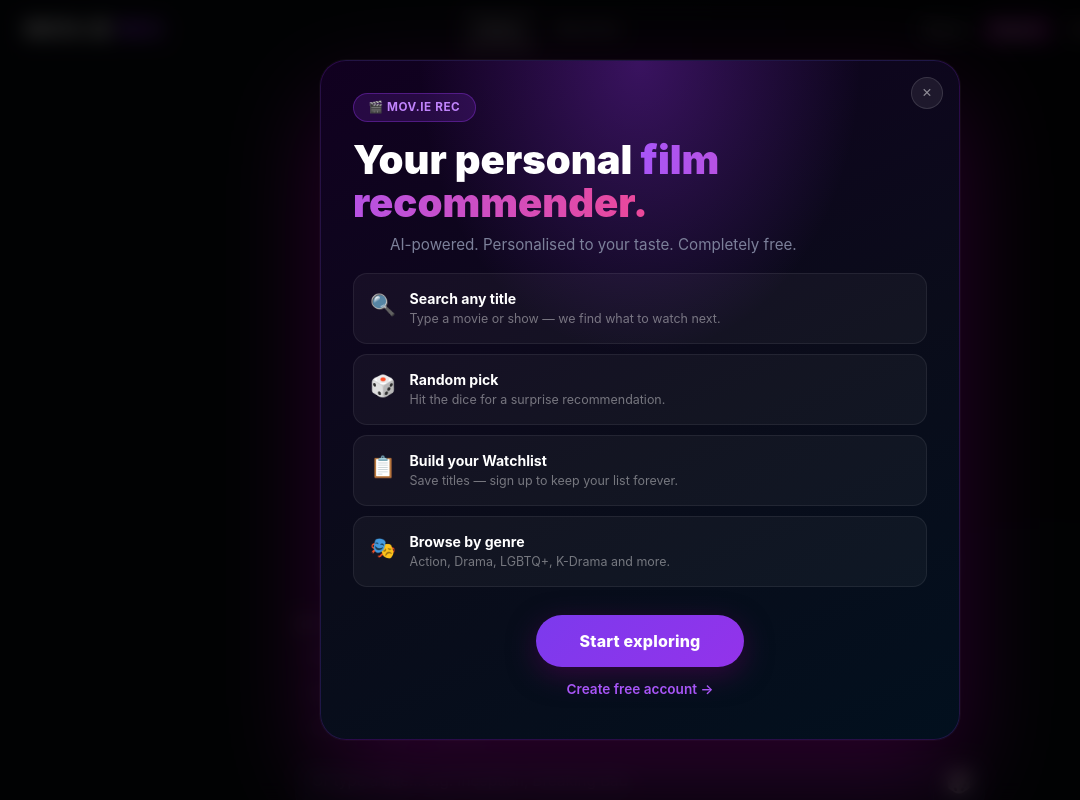
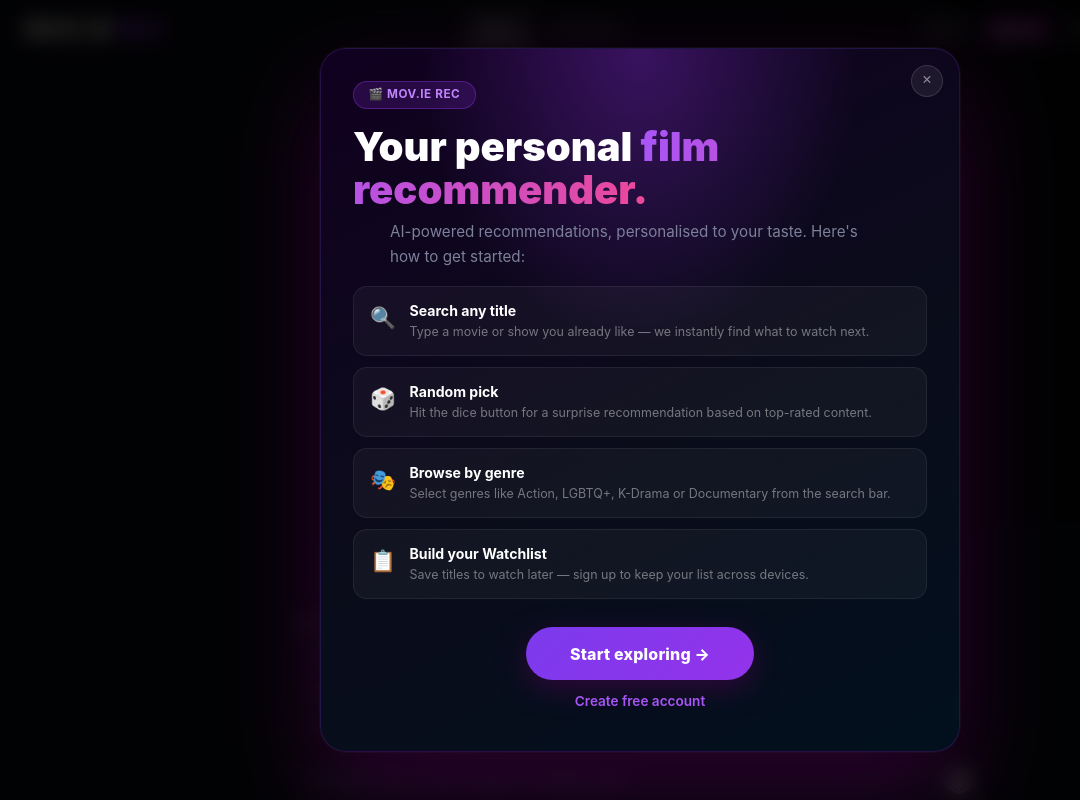
Before and after one commit to helena-byte999/MovieRec, a Flask app: template templates/index.html in a window 1280 px wide. Shown: the whole page, without its empty margins (0-1080 px from the left). Run offline with Flask 3, Linux system fonts and the light colour scheme; the template is opened without the code that fills it, so the values that code supplies are empty; parts of the project's set-up code (start-up, migrations or seed data) failed here and were passed over.

Commit message:
Simplify onboarding to instruction-only modal, clean up picker code

```diff
--- a/flask_app.py
+++ b/flask_app.py
@@ -837,12 +837,9 @@ def home():
     # Genre rows — cached per (region, lang) for 5 minutes
     rows = _cached_genre_rows(region, lang, pool, tr)
 
-    # Onboarding modal data — only computed for users who haven't onboarded yet
-    show_ob  = current_user.is_authenticated and not current_user.onboarded
-    ob_picks = _onboarding_picks(pool) if show_ob else []
-
+    show_ob = current_user.is_authenticated and not current_user.onboarded
     return render_template('index.html', hero=hero, genre_rows=rows, region=region,
-                           show_ob=show_ob, ob_picks=ob_picks)
+                           show_ob=show_ob)
 
 
 @app.route('/onboarding')
--- a/templates/index.html
+++ b/templates/index.html
@@ -109,113 +109,43 @@
   </div>
 </section>
 
-<!-- ── Onboarding / Welcome Modal (must be inside block content) ────── -->
+<!-- ── Welcome / Instruction Modal (inside block content) ─────────────── -->
 <div class="ob-overlay" id="obOverlay" data-show-ob="{{ 'true' if show_ob else 'false' }}">
   <div class="ob-shell" id="obModal">
-
-    {% if show_ob %}
-    {# ── Step 1: genre picker (logged-in, not onboarded) ─────────────── #}
-    <div class="ob-pane" id="obModalStep1">
-      <button class="ob-x" onclick="closeObModal()">✕</button>
-      <div class="ob-glow"></div>
-
-      <!-- Fanned poster cards — hero visual -->
-      <div class="ob-fan">
-        {% for m in ob_picks[:5] %}
-        <div class="ob-fan-card">
-          <img src="{{ m.poster_url }}" alt=""
-               onerror="this.parentElement.style.background='#1a1a2e'"/>
-        </div>
-        {% endfor %}
-      </div>
-
-      <span class="ob-chip">🎬 Personalised just for you</span>
-      <h1 class="ob-hl">Find films <span class="ob-hl-grad">made for you.</span></h1>
-      <p class="ob-sub">Tell us what you love — takes 30 seconds.</p>
-
-      <p class="ob-label">What genres do you enjoy?</p>
-      <div class="ob-genres">
-        {% for genre, emoji in [('Action','💥'),('Comedy','😂'),('Drama','🎭'),('Horror','👻'),
-          ('Sci-Fi','🚀'),('Thriller','🔪'),('Romance','💕'),('Animation','✨'),
-          ('Documentary','🎥'),('Crime','🕵️'),('Fantasy','🧙'),('Family','👨‍👩‍👧')] %}
-        <button class="ob-genre-btn" data-genre="{{ genre }}" onclick="toggleObGenre(this)">
-          <span class="ob-genre-emoji">{{ emoji }}</span>
-          <span class="ob-genre-name">{{ genre }}</span>
-        </button>
-        {% endfor %}
-      </div>
-
-      <div class="ob-actions">
-        <button class="ob-cta" onclick="goObStep2()">Continue →</button>
-        <button class="ob-skip" onclick="closeObModal()">Skip for now</button>
-      </div>
-    </div>
-
-    {# ── Step 2: title picker ─────────────────────────────────────────── #}
-    <div class="ob-pane d-none" id="obModalStep2">
-      <button class="ob-x" onclick="closeObModal()">✕</button>
-
-      <span class="ob-chip">Step 2 of 2</span>
-      <h1 class="ob-hl ob-hl-sm">Which of these<br><span class="ob-hl-grad">have you seen?</span></h1>
-      <p class="ob-sub">Pick at least 5 to unlock your personalised feed.</p>
-      <p class="ob-counter"><span id="obPickCount">0</span> selected<span id="obPickHint" class="ob-hint"> — pick at least 5</span></p>
-
-      <div class="ob-filter-bar" id="obModalFilterBar">
-        <button class="ob-filter-pill active" data-filter="all" onclick="obFilter(this,'all')">All</button>
-        <button class="ob-filter-pill" data-filter="Popular" onclick="obFilter(this,'Popular')">Popular</button>
-        {% set gseen = [] %}
-        {% for m in ob_picks %}
-          {% if m.ob_genre not in gseen and m.ob_genre != 'Popular' %}
-            {% if gseen.append(m.ob_genre) %}{% endif %}
-            <button class="ob-filter-pill" data-filter="{{ m.ob_genre }}"
-                    onclick="obFilter(this,'{{ m.ob_genre }}')">{{ m.ob_genre }}</button>
-          {% endif %}
-        {% endfor %}
-      </div>
-
-      <div class="ob-pick-grid" id="obModalGrid">
-        {% for m in ob_picks %}
-        <div class="ob-pick-card" data-title="{{ m.title|e }}" data-genre="{{ m.ob_genre }}"
-             onclick="toggleObPick(this)">
-          <img src="{{ m.poster_url }}" alt="{{ m.title|e }}" loading="lazy"
-               onerror="this.src='https://placehold.co/300x450/1a1a2e/59005c?text=No+Image'"/>
-          <div class="ob-pick-check">✓</div>
-          <p class="ob-pick-title">{{ m.title[:20] }}{% if m.title|length > 20 %}…{% endif %}</p>
-        </div>
-        {% endfor %}
-      </div>
-
-      <div class="ob-actions ob-actions-row">
-        <button class="ob-back" onclick="goObStep1()">← Back</button>
-        <button class="ob-cta" id="obDoneBtn" disabled onclick="completeObModal()">Let's go →</button>
-        <button class="ob-skip" onclick="closeObModal()">Skip</button>
-      </div>
-    </div>
-
-    {% else %}
-    {# ── Guest welcome ────────────────────────────────────────────────── #}
-    <div class="ob-pane" id="obWelcome">
+    <div class="ob-pane">
       <button class="ob-x" onclick="closeObModal()">✕</button>
       <div class="ob-glow"></div>
 
       <span class="ob-chip">🎬 MOV.IE REC</span>
       <h1 class="ob-hl">Your personal <span class="ob-hl-grad">film recommender.</span></h1>
-      <p class="ob-sub">AI-powered. Personalised to your taste. Completely free.</p>
+      <p class="ob-sub">AI-powered recommendations, personalised to your taste. Here's how to get started:</p>
 
       <div class="ob-feats">
-        <div class="ob-feat"><span class="ob-feat-icon">🔍</span><div><strong>Search any title</strong><p>Type a movie or show — we find what to watch next.</p></div></div>
-        <div class="ob-feat"><span class="ob-feat-icon">🎲</span><div><strong>Random pick</strong><p>Hit the dice for a surprise recommendation.</p></div></div>
-        <div class="ob-feat"><span class="ob-feat-icon">📋</span><div><strong>Build your Watchlist</strong><p>Save titles — sign up to keep your list forever.</p></div></div>
-        <div class="ob-feat"><span class="ob-feat-icon">🎭</span><div><strong>Browse by genre</strong><p>Action, Drama, LGBTQ+, K-Drama and more.</p></div></div>
+        <div class="ob-feat">
+          <span class="ob-feat-icon">🔍</span>
+          <div><strong>Search any title</strong><p>Type a movie or show you already like — we instantly find what to watch next.</p></div>
+        </div>
+        <div class="ob-feat">
+          <span class="ob-feat-icon">🎲</span>
+          <div><strong>Random pick</strong><p>Hit the dice button for a surprise recommendation based on top-rated content.</p></div>
+        </div>
+        <div class="ob-feat">
+          <span class="ob-feat-icon">🎭</span>
+          <div><strong>Browse by genre</strong><p>Select genres like Action, LGBTQ+, K-Drama or Documentary from the search bar.</p></div>
+        </div>
+        <div class="ob-feat">
+          <span class="ob-feat-icon">📋</span>
+          <div><strong>Build your Watchlist</strong><p>Save titles to watch later — sign up to keep your list across devices.</p></div>
+        </div>
       </div>
 
       <div class="ob-actions">
-        <button class="ob-cta" onclick="closeObModal()">Start exploring</button>
-        <a href="/auth/register" class="ob-register-link">Create free account →</a>
+        <button class="ob-cta" onclick="closeObModal()">Start exploring →</button>
+        {% if not current_user.is_authenticated %}
+        <a href="/auth/register" class="ob-register-link">Create free account</a>
+        {% endif %}
       </div>
     </div>
-    {% endif %}
-
   </div>
 </div>
 
@@ -268,77 +198,28 @@ fetch('/api/trending_live')
   })
   .catch(() => {});
 
-/* ── Onboarding / welcome modal ──────────────────────────────────────── */
+/* ── Welcome modal ───────────────────────────────────────────────────── */
 (function() {
-  const overlay  = document.getElementById('obOverlay');
-  const showOb   = overlay && overlay.dataset.showOb === 'true';
+  const ov     = document.getElementById('obOverlay');
+  const showOb = ov && ov.dataset.showOb === 'true';
   if (showOb || !localStorage.getItem('movierec_welcome_seen')) {
-    overlay && (overlay.style.display = 'flex');
+    ov && (ov.style.display = 'flex');
   }
 })();
 
-const _obSelected = new Set();
-const _obGenres   = new Set();
-
 function closeObModal() {
-  const ov = document.getElementById('obOverlay');
+  const ov     = document.getElementById('obOverlay');
+  const showOb = ov && ov.dataset.showOb === 'true';
   if (ov) ov.style.display = 'none';
   localStorage.setItem('movierec_welcome_seen', '1');
-}
-
-function toggleObGenre(btn) {
-  const g = btn.dataset.genre;
-  _obGenres.has(g) ? _obGenres.delete(g) : _obGenres.add(g);
-  btn.classList.toggle('ob-genre-selected', _obGenres.has(g));
-}
-
-function goObStep2() {
-  document.getElementById('obModalStep1').classList.add('d-none');
-  document.getElementById('obModalStep2').classList.remove('d-none');
-  if (_obGenres.size > 0) {
-    const pill = document.querySelector(`#obModalFilterBar .ob-filter-pill[data-filter="${[..._obGenres][0]}"]`);
-    if (pill) obFilter(pill, [..._obGenres][0]);
+  // Mark logged-in user as onboarded so modal doesn't reappear
+  if (showOb) {
+    fetch('/api/onboarding/complete', {
+      method: 'POST',
+      headers: {'Content-Type': 'application/json'},
+      body: JSON.stringify({titles: []})
+    }).catch(() => {});
   }
-  document.getElementById('obModal').scrollTop = 0;
-}
-
-function goObStep1() {
-  document.getElementById('obModalStep2').classList.add('d-none');
-  document.getElementById('obModalStep1').classList.remove('d-none');
-  document.getElementById('obModal').scrollTop = 0;
-}
-
-function obFilter(btn, filter) {
-  document.querySelectorAll('#obModalFilterBar .ob-filter-pill').forEach(p => p.classList.remove('active'));
-  btn.classList.add('active');
-  document.querySelectorAll('#obModalGrid .ob-pick-card').forEach(c => {
-    c.style.display = (filter === 'all' || c.dataset.genre === filter) ? '' : 'none';
-  });
-}
-
-function toggleObPick(card) {
-  const t = card.dataset.title;
-  _obSelected.has(t) ? _obSelected.delete(t) : _obSelected.add(t);
-  card.classList.toggle('ob-picked', _obSelected.has(t));
-  const n   = _obSelected.size;
-  const el  = document.getElementById('obPickCount');
-  const hint= document.getElementById('obPickHint');
-  const btn = document.getElementById('obDoneBtn');
-  if (el)   el.textContent = n;
-  if (hint) hint.style.display = n >= 5 ? 'none' : '';
-  if (btn)  btn.disabled = n < 5;
-}
-
-function completeObModal() {
-  const btn = document.getElementById('obDoneBtn');
-  btn.disabled = true; btn.textContent = 'Saving…';
-  fetch('/api/onboarding/complete', {
-    method: 'POST',
-    headers: {'Content-Type': 'application/json'},
-    body: JSON.stringify({titles: [..._obSelected]})
-  })
-  .then(() => { closeObModal(); location.reload(); })
-  .catch(() => { btn.disabled = false; btn.textContent = "Let's go →"; });
 }
 </script>
 {% endblock %}
```
